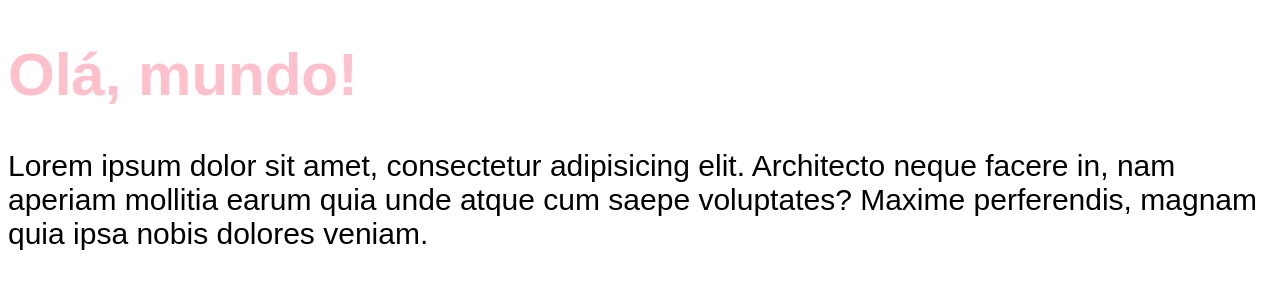
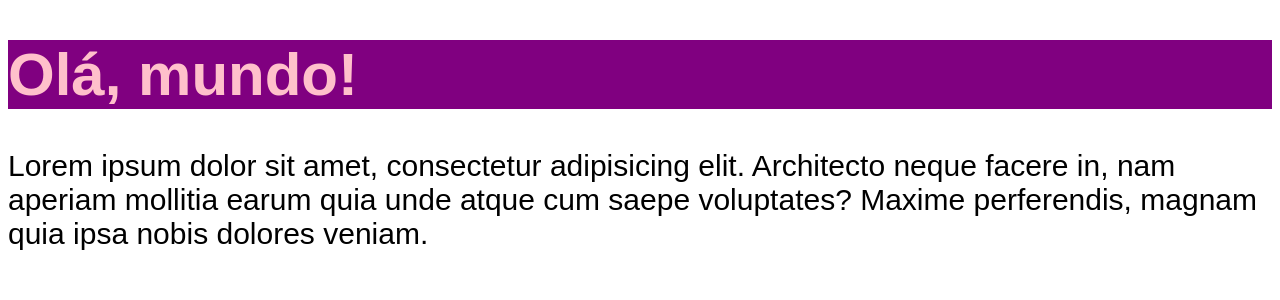
Before and after one commit to matheusjbk/chronos-pomodoro, a React (Vite) app: page / in a window 1280 px wide. Shown: the top 300 px of the page. Built offline with nearby package versions, Linux system fonts and the light colour scheme.

Commit message:
chore: adding css modules example

```diff
--- a/src/App.tsx
+++ b/src/App.tsx
@@ -1,10 +1,12 @@
+import { Heading } from './components/Heading';
+
 import './styles/theme.css';
 import './styles/global.css';
 
 export function App() {
   return (
     <>
-      <h1>Olá, mundo!</h1>
+      <Heading />
       <p>
         Lorem ipsum dolor sit amet, consectetur adipisicing elit. Architecto
         neque facere in, nam aperiam mollitia earum quia unde atque cum saepe
--- /dev/null
+++ b/src/components/Heading.module.css
@@ -0,0 +1,3 @@
+.heading {
+  background: purple;
+}
--- /dev/null
+++ b/src/components/Heading.tsx
@@ -0,0 +1,5 @@
+import styles from './Heading.module.css';
+
+export function Heading() {
+  return <h1 className={styles.heading}>Olá, mundo!</h1>;
+}
```
